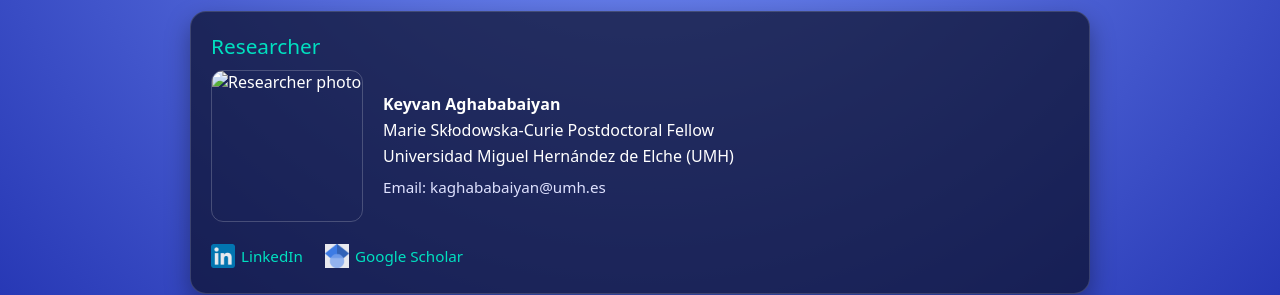
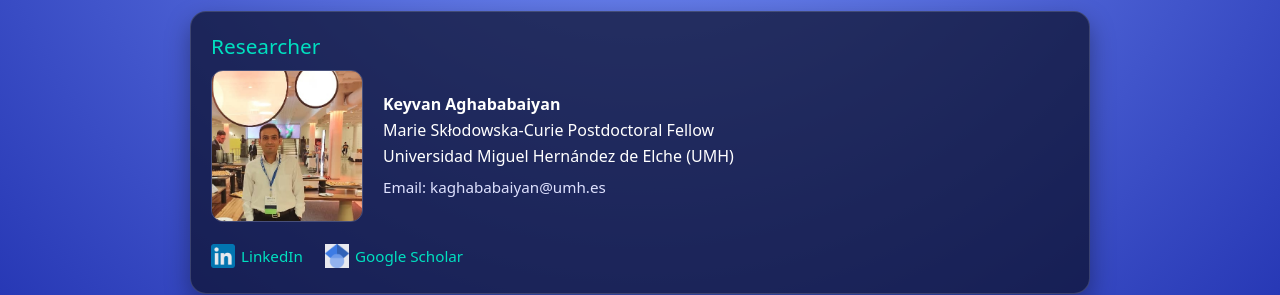
Before and after one commit to KeyvanAghababaiyan/Deterministic6G-V2X, a plain HTML site: page contact.html in a window 1280 px wide. Shown: the part 292-587 px from the top of the page. Drawn offline with Linux system fonts and the light colour scheme.

Commit message:
Update contact.html

```diff
--- a/contact.html
+++ b/contact.html
@@ -156,7 +156,7 @@
       <div class="section-title">Researcher</div>
 
       <div class="profile">
-        <img src="assets/logos/researcher.jpg" alt="Researcher photo">
+        <img src="assets/logos/researcher.jpeg" alt="Researcher photo">
         <div class="profile-info">
           <strong>Keyvan Aghababaiyan</strong><br>
           Marie Skłodowska-Curie Postdoctoral Fellow<br>
```
